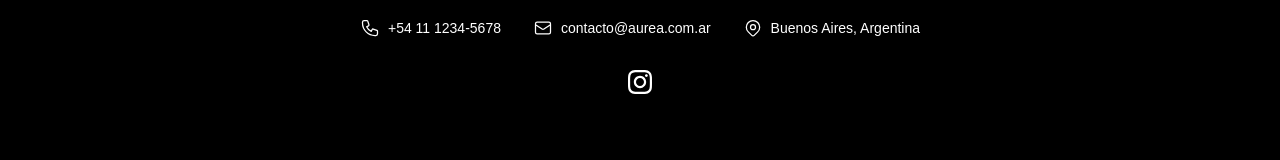
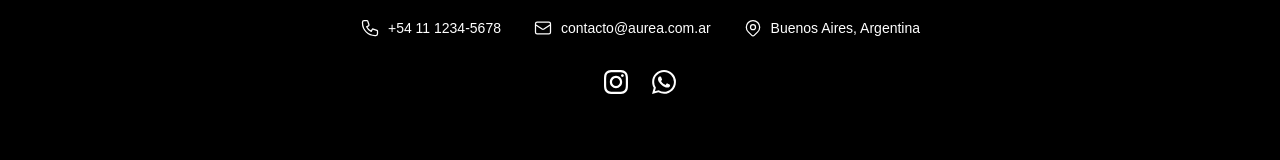
Before and after one commit to LeooQuipildor/Aurea-Ecommerce, a React (Vite) app in the folder client/: page /contacto in a window 1280 px wide. Shown: the part 401-561 px from the top of the page. Built offline with nearby package versions, Linux system fonts and the light colour scheme; no server answers; a web font is replaced by a local one.

Commit message:
Actualizados links de Instagram y WhatsApp en toda la aplicacion

```diff
--- a/client/src/components/Footer.jsx
+++ b/client/src/components/Footer.jsx
@@ -15,7 +15,13 @@
           />
 
           {/* Icono Instagram */}
-          <div className="cursor-pointer transition opacity-90 hover:opacity-100">
+          <a
+            href="https://www.instagram.com/aurea.only"
+            target="_blank"
+            rel="noopener noreferrer"
+            className="cursor-pointer transition opacity-90 hover:opacity-100"
+            aria-label="Instagram"
+          >
             <svg
               width="24px"
               height="24px"
@@ -42,7 +48,7 @@
                 ></path>
               </g>
             </svg>
-          </div>
+          </a>
         </div>
 
         {/* Copyright Derecha con link */}
--- a/client/src/pages/ContactPage.jsx
+++ b/client/src/pages/ContactPage.jsx
@@ -140,7 +140,9 @@
           {/* Redes sociales */}
           <div className="flex justify-center gap-6 mt-8">
             <a
-              href="#"
+              href="https://www.instagram.com/aurea.only"
+              target="_blank"
+              rel="noopener noreferrer"
               className="text-gray-400 hover:text-white transition-colors"
               aria-label="Instagram"
             >
@@ -150,6 +152,21 @@
                 viewBox="0 0 24 24"
               >
                 <path d="M12 2.163c3.204 0 3.584.012 4.85.07 3.252.148 4.771 1.691 4.919 4.919.058 1.265.069 1.645.069 4.849 0 3.205-.012 3.584-.069 4.849-.149 3.225-1.664 4.771-4.919 4.919-1.266.058-1.644.07-4.85.07-3.204 0-3.584-.012-4.849-.07-3.26-.149-4.771-1.699-4.919-4.92-.058-1.265-.07-1.644-.07-4.849 0-3.204.013-3.583.07-4.849.149-3.227 1.664-4.771 4.919-4.919 1.266-.057 1.645-.069 4.849-.069zm0-2.163c-3.259 0-3.667.014-4.947.072-4.358.2-6.78 2.618-6.98 6.98-.059 1.281-.073 1.689-.073 4.948 0 3.259.014 3.668.072 4.948.2 4.358 2.618 6.78 6.98 6.98 1.281.058 1.689.072 4.948.072 3.259 0 3.668-.014 4.948-.072 4.354-.2 6.782-2.618 6.979-6.98.059-1.28.073-1.689.073-4.948 0-3.259-.014-3.667-.072-4.947-.196-4.354-2.617-6.78-6.979-6.98-1.281-.059-1.69-.073-4.949-.073zm0 5.838c-3.403 0-6.162 2.759-6.162 6.162s2.759 6.163 6.162 6.163 6.162-2.759 6.162-6.163c0-3.403-2.759-6.162-6.162-6.162zm0 10.162c-2.209 0-4-1.79-4-4 0-2.209 1.791-4 4-4s4 1.791 4 4c0 2.21-1.791 4-4 4zm6.406-11.845c-.796 0-1.441.645-1.441 1.44s.645 1.44 1.441 1.44c.795 0 1.439-.645 1.439-1.44s-.644-1.44-1.439-1.44z" />
+              </svg>
+            </a>
+            <a
+              href="https://wa.me/573218422436"
+              target="_blank"
+              rel="noopener noreferrer"
+              className="text-gray-400 hover:text-white transition-colors"
+              aria-label="WhatsApp"
+            >
+              <svg
+                className="w-6 h-6 text-white"
+                fill="currentColor"
+                viewBox="0 0 24 24"
+              >
+                <path d="M17.472 14.382c-.297-.149-1.758-.867-2.03-.967-.273-.099-.471-.148-.67.15-.197.297-.767.966-.94 1.164-.173.199-.347.223-.644.075-.297-.15-1.255-.463-2.39-1.475-.883-.788-1.48-1.761-1.653-2.059-.173-.297-.018-.458.13-.606.134-.133.298-.347.446-.52.149-.174.198-.298.298-.497.099-.198.05-.371-.025-.52-.075-.149-.669-1.612-.916-2.207-.242-.579-.487-.5-.669-.51-.173-.008-.371-.01-.57-.01-.198 0-.52.074-.792.372-.272.297-1.04 1.016-1.04 2.479 0 1.462 1.065 2.875 1.213 3.074.149.198 2.096 3.2 5.077 4.487.709.306 1.262.489 1.694.625.712.227 1.36.195 1.871.118.571-.085 1.758-.719 2.006-1.413.248-.694.248-1.289.173-1.413-.074-.124-.272-.198-.57-.347m-5.421 7.403h-.004a9.87 9.87 0 01-5.031-1.378l-.361-.214-3.741.982.998-3.648-.235-.374a9.86 9.86 0 01-1.51-5.26c.001-5.45 4.436-9.884 9.888-9.884 2.64 0 5.122 1.03 6.988 2.898a9.825 9.825 0 012.893 6.994c-.003 5.45-4.437 9.884-9.885 9.884m8.413-18.297A11.815 11.815 0 0012.05 0C5.495 0 .16 5.335.157 11.892c0 2.096.547 4.142 1.588 5.945L.057 24l6.305-1.654a11.882 11.882 0 005.683 1.448h.005c6.554 0 11.89-5.335 11.893-11.893a11.821 11.821 0 00-3.48-8.413Z" />
               </svg>
             </a>
           </div>
--- a/client/src/pages/OrderConfirmationPage.jsx
+++ b/client/src/pages/OrderConfirmationPage.jsx
@@ -37,7 +37,11 @@
     return encodeURIComponent(message);
   };
 
-  const whatsappNumber = "5491112345678"; // Reemplazar con tu número de WhatsApp
+  // IMPORTANTE: Reemplazar con tu número de WhatsApp
+  // Formato: código de país + código de área + número (sin espacios, guiones ni +)
+  // Ejemplo Argentina: 549 + 11 + tu número (549111234567)
+  // Ejemplo Colombia: 57 + código área + número (573001234567)
+  const whatsappNumber = "573218422436"; // 👈 CAMBIA ESTE NÚMERO
   const whatsappLink = `https://wa.me/${whatsappNumber}?text=${generateWhatsAppMessage()}`;
 
   return (
```
